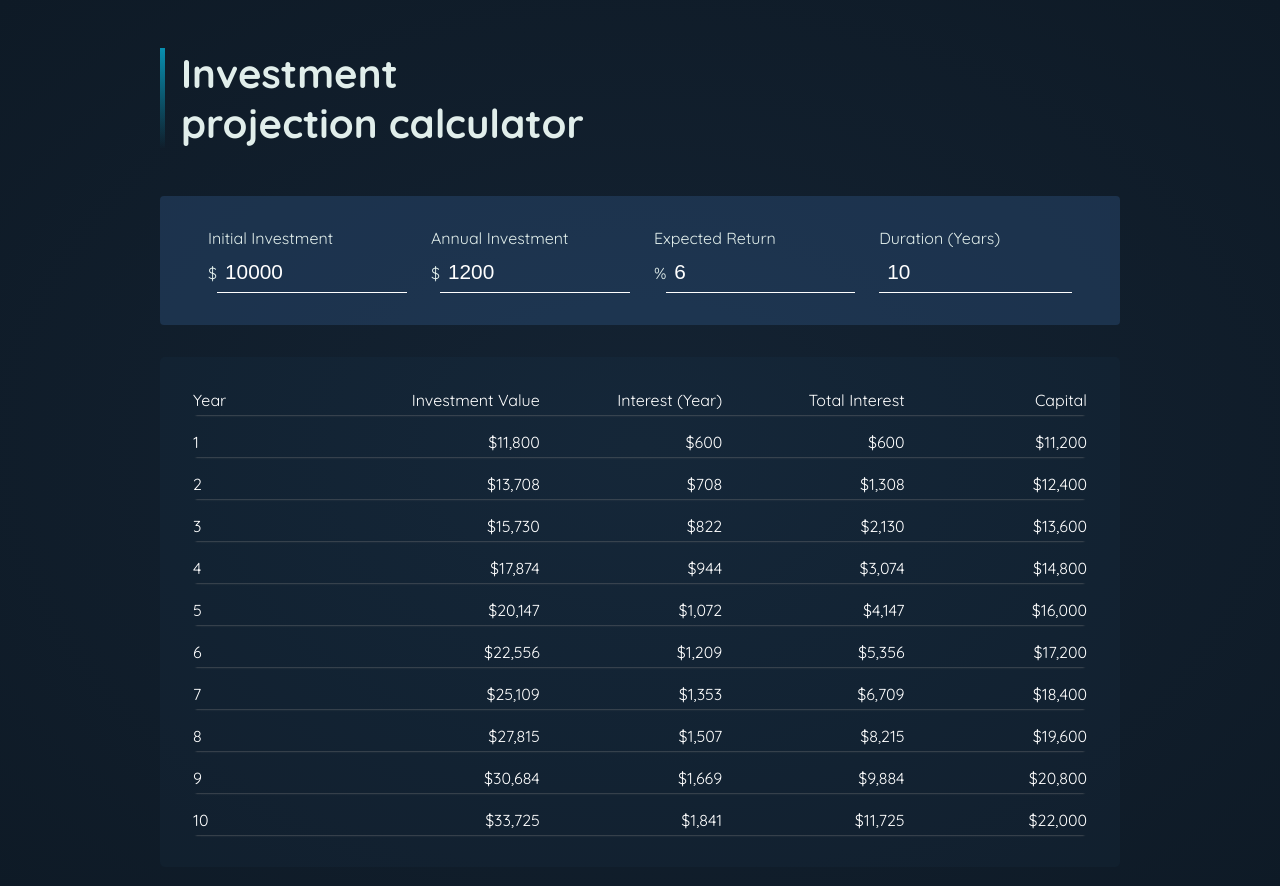
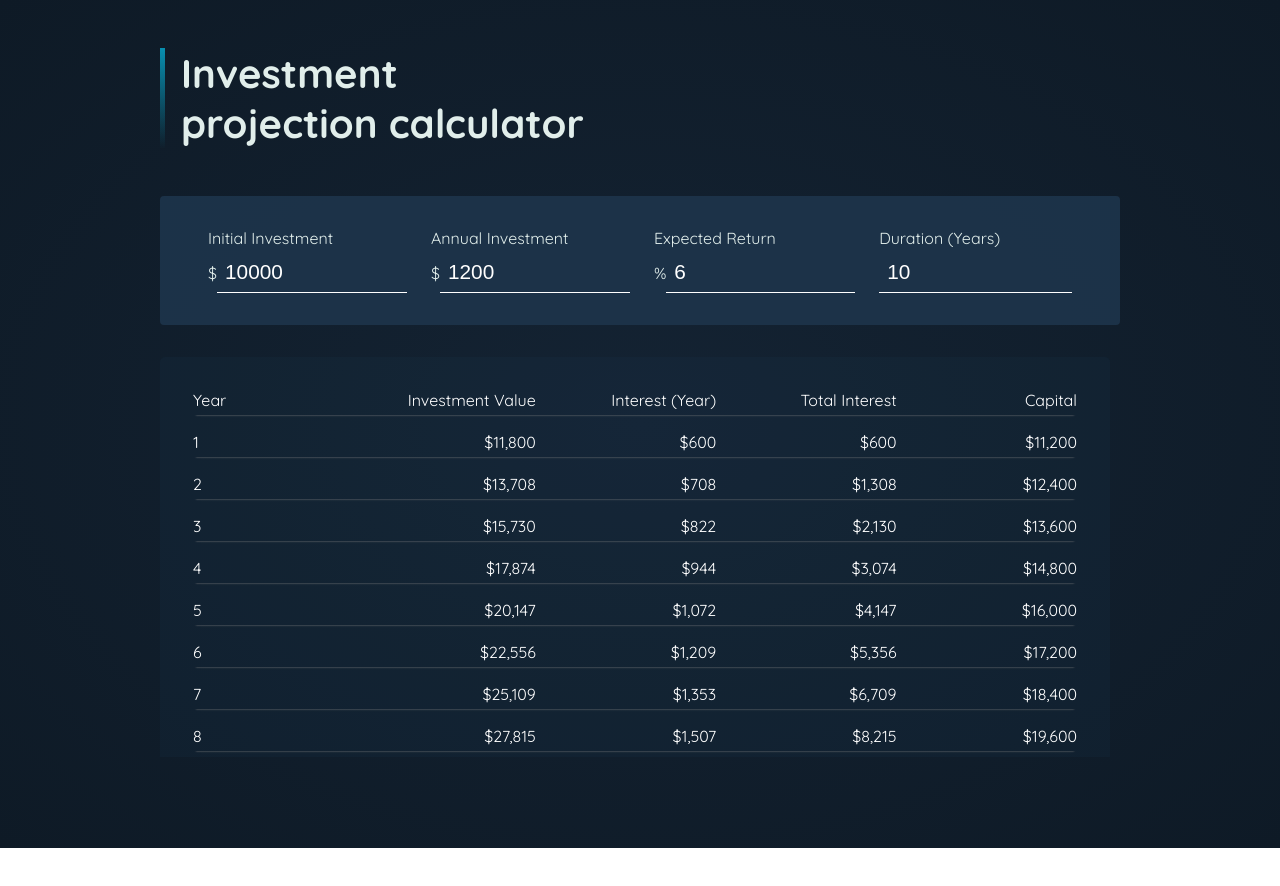
Before and after one commit to flavia3107/investment-calculator, a React (Vite) app: page / in a window 1280 px wide. Shown: the top 886 px of the page. After the commit the page ends 848 px from the top, so only its background shows below. Built offline with nearby package versions, Linux system fonts and the light colour scheme.

Commit message:
Investment: Add overflow to table

```diff
--- a/index.html
+++ b/index.html
@@ -20,7 +20,6 @@
   Style cells
   Add chart
   Add possibility to show either chart or table
-  Add paginator or scroll to table
   Add toolbar with name and main project/ or bottom navigation or side navigation
   Fix responsivity
   Deploy app
--- a/src/components/Results.jsx
+++ b/src/components/Results.jsx
@@ -3,7 +3,8 @@ import { calculateInvestmentResults, formatter } from '../util/investment.js';
 export default function Results({ userInput }) {
     const resultsData = calculateInvestmentResults(userInput);
     const initialInvestment = resultsData[0].valueEndOfYear - resultsData[0].interest - resultsData[0].annualInvestment;
-    return <table id='result'>
+    return <div className='table-container'>
+    <table id='result'>
         <thead>
             <tr>
                 <td>Year</td>
@@ -29,5 +30,6 @@ export default function Results({ userInput }) {
                 })
             }
         </tbody>
-    </table>
+        </table>
+    </div>
 }
--- a/src/index.css
+++ b/src/index.css
@@ -12,6 +12,8 @@ body {
   background: radial-gradient(#142333, #0e1a26);
   color: #e1eeeb;
   min-height: 100vh;
+  height: 100%;
+  overflow: hidden;
 }
 
 #header {
@@ -33,7 +35,7 @@ body {
   display: flex;
   justify-content: space-evenly;
   max-width: 60rem;
-  background: #294c7378;
+  background: #1d344be8;
 }
 
 .input-group {
@@ -67,8 +69,6 @@ input:focus-visible {
 }
 
 #result {
-  max-width: 60rem;
-  margin: 2rem auto;
   padding: 1rem;
   table-layout: fixed;
   border-spacing: 1rem;
@@ -111,3 +111,29 @@ input::-webkit-inner-spin-button {
 input[type="number"] {
   -moz-appearance: textfield;
 }
+
+.table-container {
+  max-height: 25rem;
+  overflow-y: auto;
+  max-width: 60rem;
+  margin: auto;
+  padding-right: 10px;
+}
+
+::-webkit-scrollbar {
+  height: 9px;
+  width: 9px;
+}
+
+::-webkit-scrollbar-thumb {
+  background: #142536;
+  width: 9px;
+}
+
+::-webkit-scrollbar-track {
+  background: transparent;
+  width: 9px;
+}
+::-webkit-scrollbar-corner {
+  background: transparent;
+}
```
